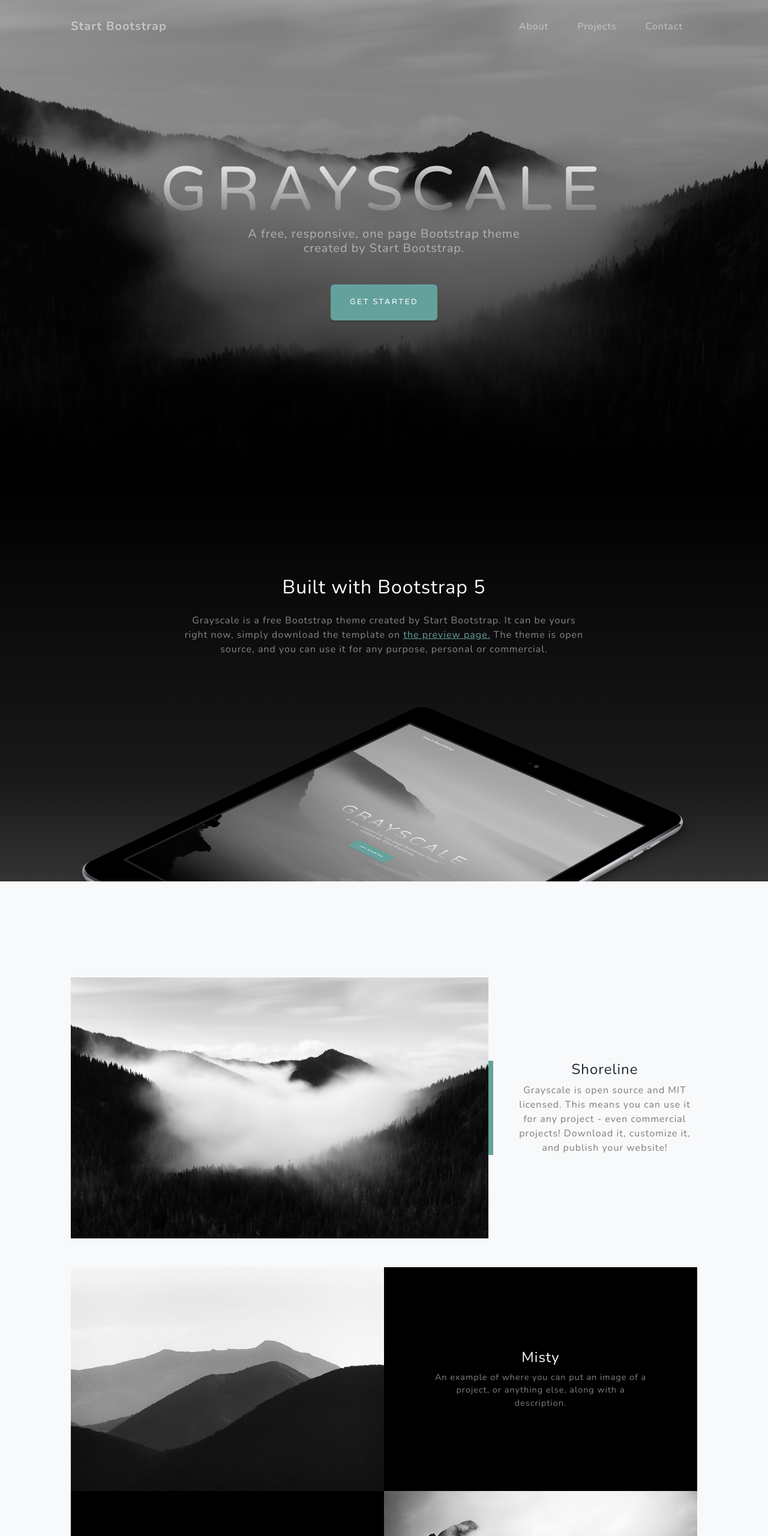
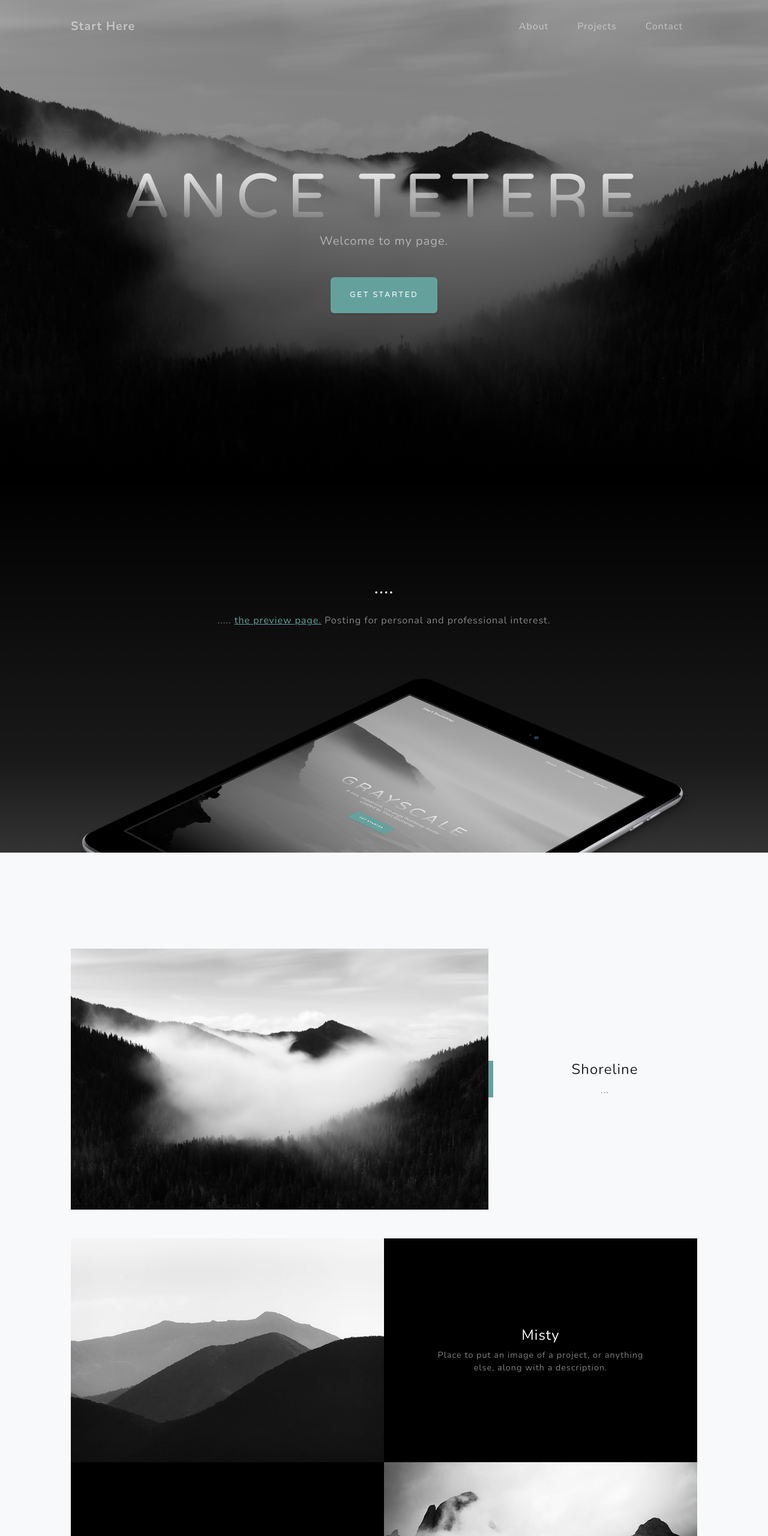
Before and after one commit to AnceTetere/ancetetere.github.io, a plain HTML site: page index.html in a window 1280 px wide. Shown: the top 2560 px of the page at 60% size. Drawn offline with nearby package versions, Linux system fonts and the light colour scheme.

Commit message:
Editing the index.

```diff
--- a/index.html
+++ b/index.html
@@ -5,7 +5,7 @@
         <meta name="viewport" content="width=device-width, initial-scale=1, shrink-to-fit=no" />
         <meta name="description" content="" />
         <meta name="author" content="" />
-        <title>Grayscale - Start Bootstrap Theme</title>
+        <title>Ance Tetere</title>
         <link rel="icon" type="image/x-icon" href="assets/favicon.ico" />
         <!-- Font Awesome icons (free version)-->
         <script src="https://use.fontawesome.com/releases/v6.3.0/js/all.js" crossorigin="anonymous"></script>
@@ -19,7 +19,7 @@
         <!-- Navigation-->
         <nav class="navbar navbar-expand-lg navbar-light fixed-top" id="mainNav">
             <div class="container px-4 px-lg-5">
-                <a class="navbar-brand" href="#page-top">Start Bootstrap</a>
+                <a class="navbar-brand" href="#page-top">Start Here</a>
                 <button class="navbar-toggler navbar-toggler-right" type="button" data-bs-toggle="collapse" data-bs-target="#navbarResponsive" aria-controls="navbarResponsive" aria-expanded="false" aria-label="Toggle navigation">
                     Menu
                     <i class="fas fa-bars"></i>
@@ -38,8 +38,8 @@
             <div class="container px-4 px-lg-5 d-flex h-100 align-items-center justify-content-center">
                 <div class="d-flex justify-content-center">
                     <div class="text-center">
-                        <h1 class="mx-auto my-0 text-uppercase">Grayscale</h1>
-                        <h2 class="text-white-50 mx-auto mt-2 mb-5">A free, responsive, one page Bootstrap theme created by Start Bootstrap.</h2>
+                        <h1 class="mx-auto my-0 text-uppercase">Ance Tetere</h1>
+                        <h2 class="text-white-50 mx-auto mt-2 mb-5">Welcome to my page.</h2>
                         <a class="btn btn-primary" href="#about">Get Started</a>
                     </div>
                 </div>
@@ -50,11 +50,11 @@
             <div class="container px-4 px-lg-5">
                 <div class="row gx-4 gx-lg-5 justify-content-center">
                     <div class="col-lg-8">
-                        <h2 class="text-white mb-4">Built with Bootstrap 5</h2>
+                        <h2 class="text-white mb-4">....</h2>
                         <p class="text-white-50">
-                            Grayscale is a free Bootstrap theme created by Start Bootstrap. It can be yours right now, simply download the template on
+                            .....
                             <a href="https://startbootstrap.com/theme/grayscale/">the preview page.</a>
-                            The theme is open source, and you can use it for any purpose, personal or commercial.
+                            Posting for personal and professional interest.
                         </p>
                     </div>
                 </div>
@@ -70,7 +70,7 @@
                     <div class="col-xl-4 col-lg-5">
                         <div class="featured-text text-center text-lg-left">
                             <h4>Shoreline</h4>
-                            <p class="text-black-50 mb-0">Grayscale is open source and MIT licensed. This means you can use it for any project - even commercial projects! Download it, customize it, and publish your website!</p>
+                            <p class="text-black-50 mb-0">...</p>
                         </div>
                     </div>
                 </div>
@@ -82,7 +82,7 @@
                             <div class="d-flex h-100">
                                 <div class="project-text w-100 my-auto text-center text-lg-left">
                                     <h4 class="text-white">Misty</h4>
-                                    <p class="mb-0 text-white-50">An example of where you can put an image of a project, or anything else, along with a description.</p>
+                                    <p class="mb-0 text-white-50">Place to put an image of a project, or anything else, along with a description.</p>
                                 </div>
                             </div>
                         </div>
@@ -96,7 +96,7 @@
                             <div class="d-flex h-100">
                                 <div class="project-text w-100 my-auto text-center text-lg-right">
                                     <h4 class="text-white">Mountains</h4>
-                                    <p class="mb-0 text-white-50">Another example of a project with its respective description. These sections work well responsively as well!</p>
+                                    <p class="mb-0 text-white-50">Another project with its respective description. These sections work well responsively as well!</p>
                                 </div>
                             </div>
                         </div>
@@ -158,7 +158,7 @@
                                 <i class="fas fa-map-marked-alt text-primary mb-2"></i>
                                 <h4 class="text-uppercase m-0">Address</h4>
                                 <hr class="my-4 mx-auto" />
-                                <div class="small text-black-50">4923 Market Street, Orlando FL</div>
+                                <div class="small text-black-50">....</div>
                             </div>
                         </div>
                     </div>
@@ -191,7 +191,7 @@
             </div>
         </section>
         <!-- Footer-->
-        <footer class="footer bg-black small text-center text-white-50"><div class="container px-4 px-lg-5">Copyright &copy; Your Website 2023</div></footer>
+        <footer class="footer bg-black small text-center text-white-50"><div class="container px-4 px-lg-5">Copyright &copy; Ance Tetere 2023</div></footer>
         <!-- Bootstrap core JS-->
         <script src="https://cdn.jsdelivr.net/npm/bootstrap@5.2.3/dist/js/bootstrap.bundle.min.js"></script>
         <!-- Core theme JS-->
```
